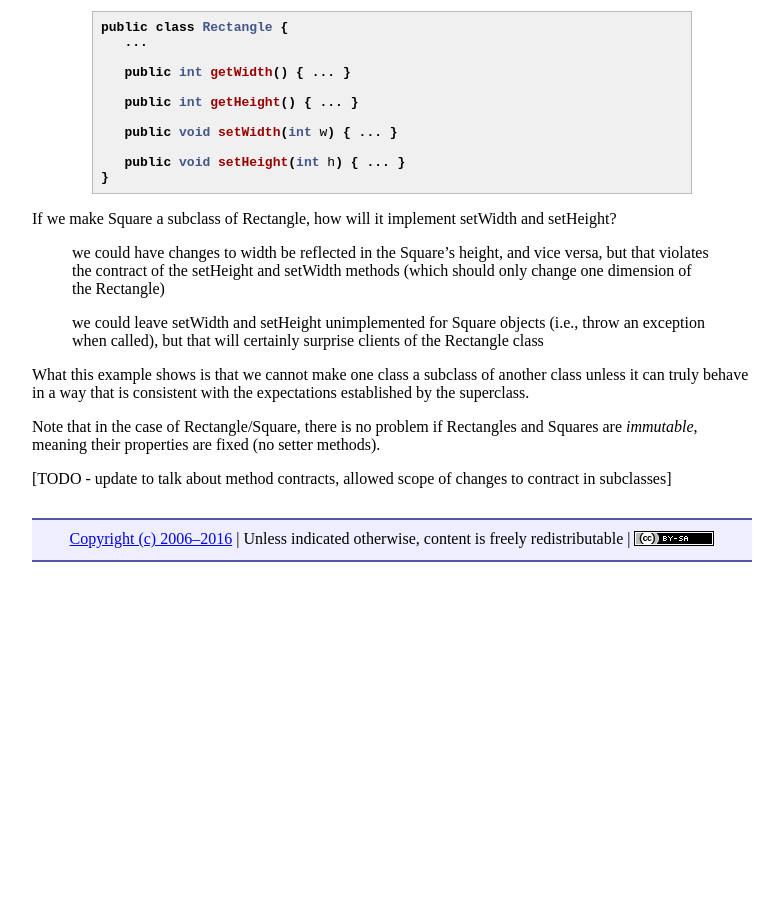
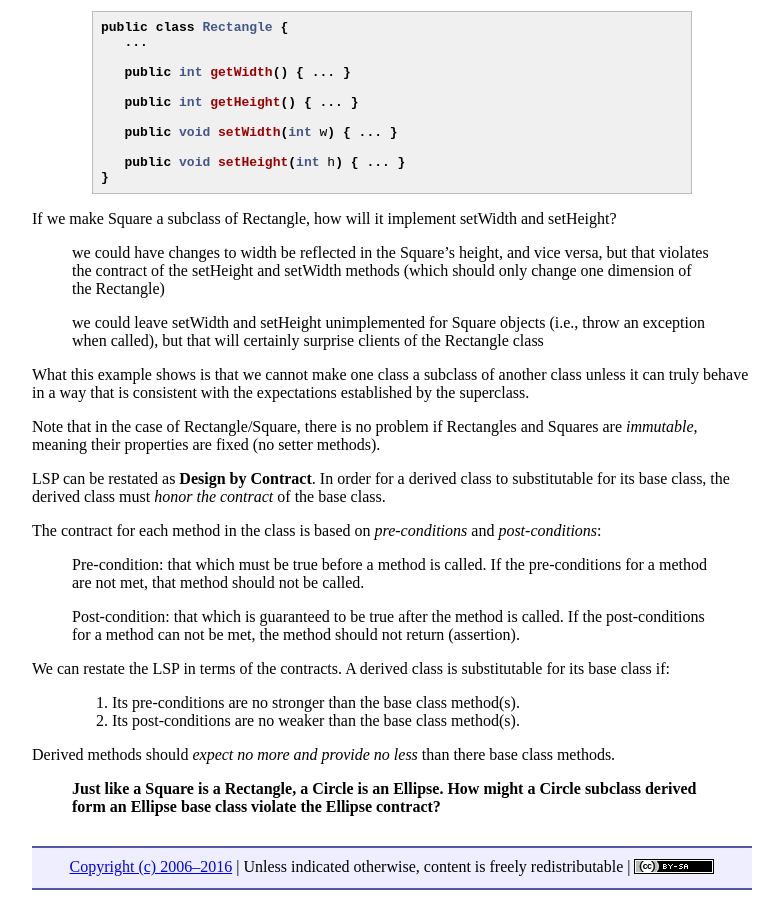
Before and after one commit to ycpcs/cs320-spring2016, a Jekyll site: the page built from lectures/lecture06.md, in a window 1280 px wide and 900 px high, scrolled down 3595 px. Shown: the whole window, without its empty margins (248-1031 px from the left). Built offline with Jekyll 4.4.1, drawn with Linux system fonts in a browser that asks for light colours; Markdown is read by kramdown in place of the engine named in the settings; before the commit the page ends 4167 px from its top, so only the background shows below that.

Commit message:
updating lecture notes, adding questions

```diff
--- a/lectures/lecture06.md
+++ b/lectures/lecture06.md
@@ -163,4 +163,18 @@ What this example shows is that we cannot make one class a subclass of another c
 
 Note that in the case of Rectangle/Square, there is no problem if Rectangles and Squares are *immutable*, meaning their properties are fixed (no setter methods).
 
-[TODO - update to talk about method contracts, allowed scope of changes to contract in subclasses]
+LSP can be restated as **Design by Contract**.  In order for a derived class to substitutable for its base class, the derived class must *honor the contract* of the base class.
+
+The contract for each method in the class is based on *pre-conditions* and *post-conditions*:
+
+> Pre-condition: that which must be true before a method is called.  If the pre-conditions for a method are not met, that method should not be called.
+
+> Post-condition: that which is guaranteed to be true after the method is called.  If the post-conditions for a method can not be met, the method should not return (assertion).
+
+We can restate the LSP in terms of the contracts.  A derived class is substitutable for its base class if:
+> 1. Its pre-conditions are no stronger than the base class method(s).
+> 2. Its post-conditions are no weaker than the base class method(s).
+
+Derived methods should *expect no more and provide no less* than there base class methods.
+
+> **Just like a Square is a Rectangle, a Circle is an Ellipse.  How might a Circle subclass derived form an Ellipse base class violate the Ellipse contract?**
```
